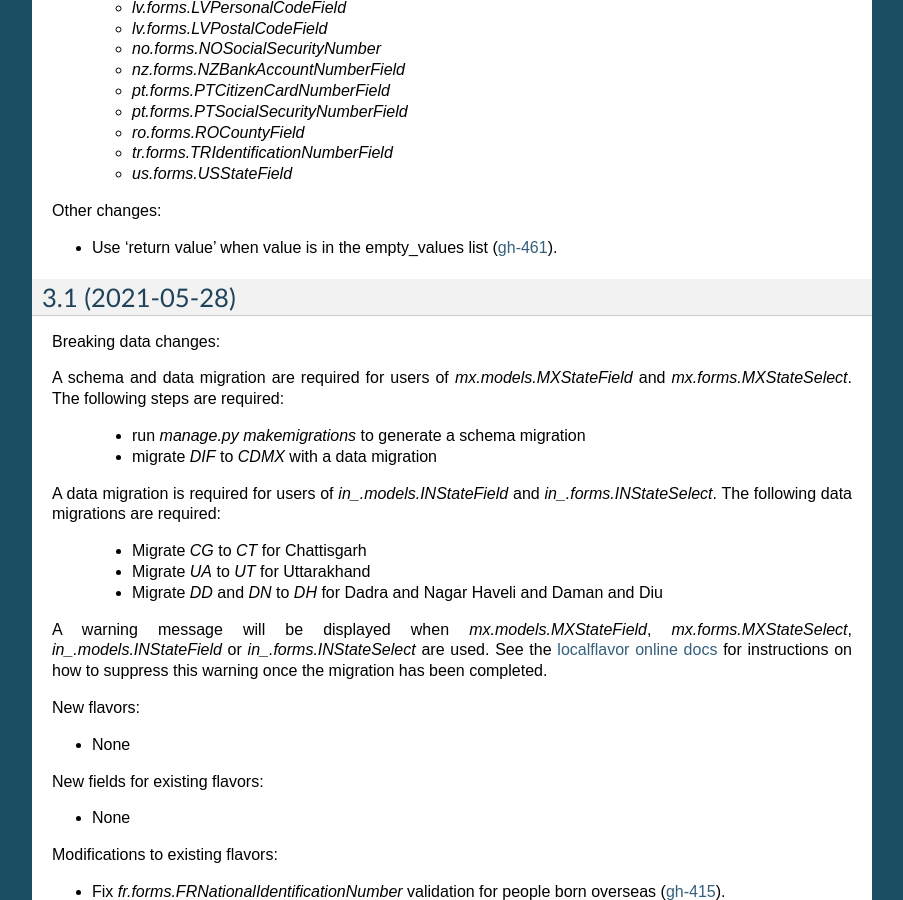
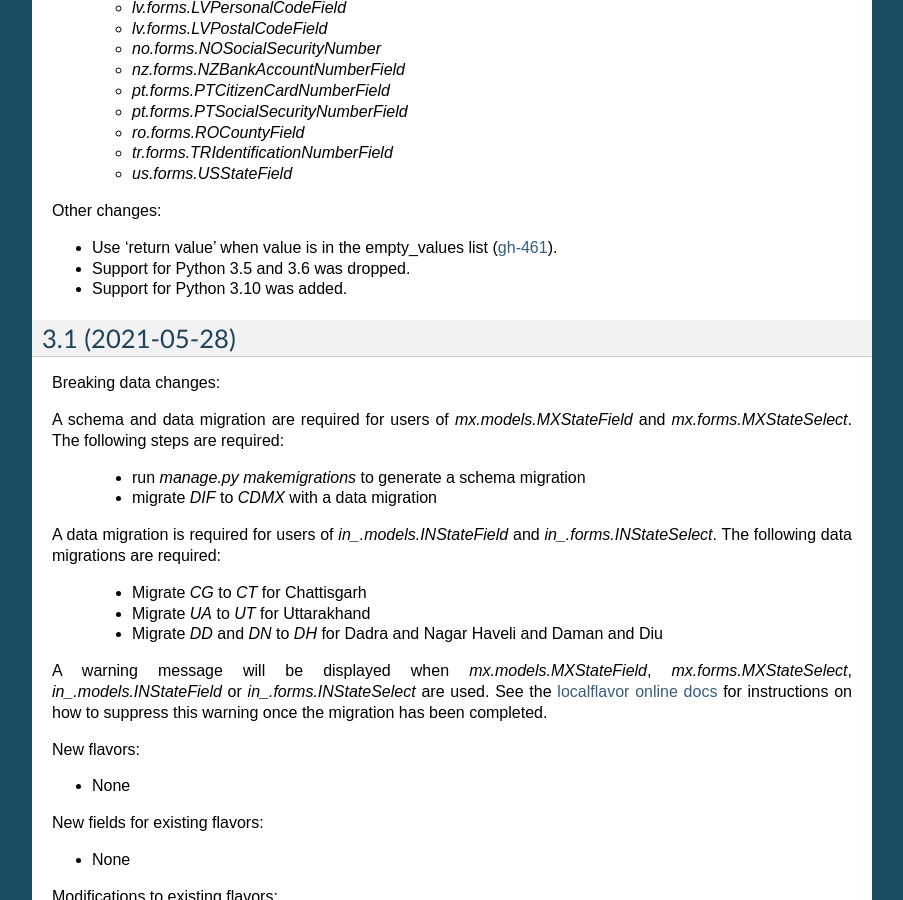
Before and after one commit to django/django-localflavor, a Sphinx documentation site: the page built from docs/changelog.rst, in a window 1280 px wide and 900 px high, scrolled down 1063 px. Shown: the whole window, without its empty margins (198-1101 px from the left). Built offline with Sphinx 7.4.7, drawn with Linux system fonts in a browser that asks for light colours.

Commit message:
Updated supported Python versions.
Dropped Python 3.6 and 3.7.
Added Python 3.10.

```diff
--- a/docs/authors.rst
+++ b/docs/authors.rst
@@ -34,6 +34,7 @@ Authors
 * Daniel Ampuero
 * Daniela Ponader
 * Danielle Madeley
+* David Smith
 * Daniel Roschka
 * Didier 'OdyX' Raboud
 * Diederik van der Boor
--- a/docs/changelog.rst
+++ b/docs/changelog.rst
@@ -74,6 +74,10 @@ Other changes:
 
 - Use 'return value' when value is in the empty_values list
   (`gh-461 <https://github.com/django/django-localflavor/pull/461>`_).
+
+- Support for Python 3.5 and 3.6 was dropped.
+
+- Support for Python 3.10 was added.
 
 3.1   (2021-05-28)
 ------------------
--- a/setup.py
+++ b/setup.py
@@ -139,11 +139,10 @@ setup(
         'Operating System :: OS Independent',
         'Programming Language :: Python',
         'Programming Language :: Python :: 3',
-        'Programming Language :: Python :: 3.5',
-        'Programming Language :: Python :: 3.6',
         'Programming Language :: Python :: 3.7',
         'Programming Language :: Python :: 3.8',
         'Programming Language :: Python :: 3.9',
+        'Programming Language :: Python :: 3.10',
         'Topic :: Internet :: WWW/HTTP',
     ],
     zip_safe=False,
```
Also changed, not shown: 2 other files.
